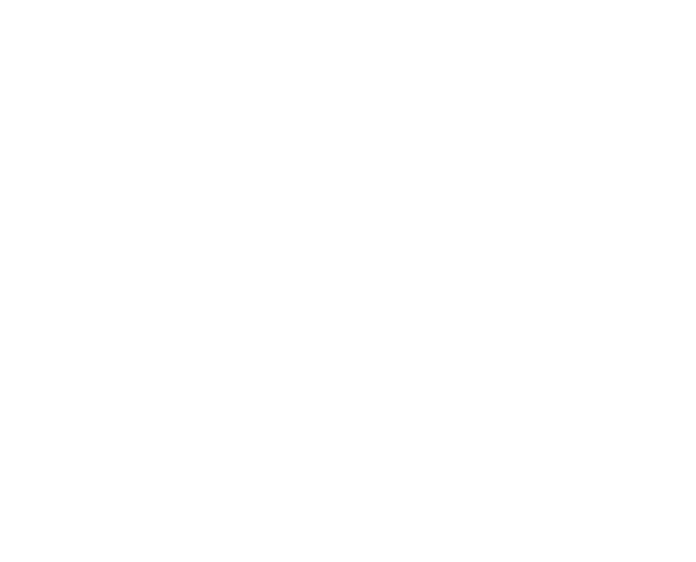
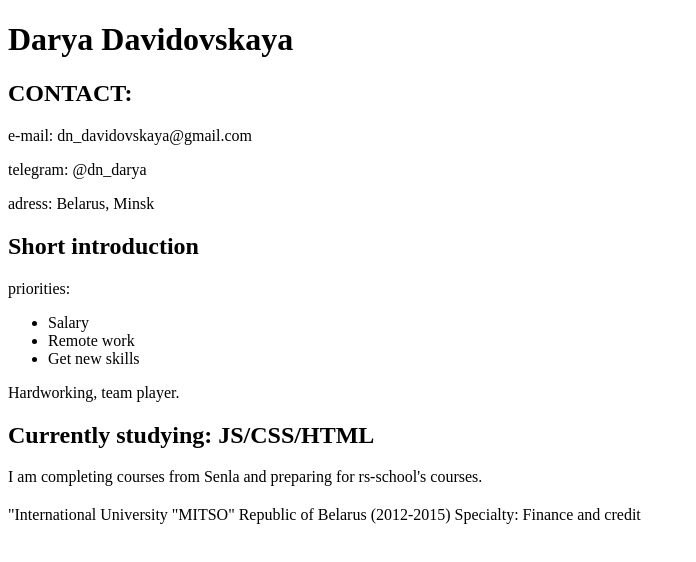
Before and after one commit to Darya-dn/rsschool-cv, a plain HTML site: page index.html in a window 1280 px wide. Shown: the whole page, without its empty margins (0-696 px from the left). Drawn offline with Linux system fonts and the light colour scheme.

Commit message:
feat: add main

```diff
--- a/index.html
+++ b/index.html
@@ -5,5 +5,40 @@
     <title>CV</title>
 </head>
 <body>
+<header class="main-header">
+    <h1 class="main-title">Darya Davidovskaya</h1>
+</header>
+<main>
+    <section class="contacts">
+        <h2>CONTACT:</h2>
+        <p>e-mail: dn_davidovskaya@gmail.com</p>
+        <p>telegram: @dn_darya</p>
+        <p>adress: Belarus, Minsk</p>
+    </section>
+    <section class="about-me">
+        <h2>Short introduction</h2>
+        <p>priorities:</p>
+        <ul class="priorities-list">
+            <li class="priorities-item">Salary</li>
+            <li class="priorities-item">Remote work</li>
+            <li class="priorities-item">Get new skills</li>
+        </ul>
+        <p>Hardworking, team player.</p>
+    </section>
+    <section class="skills">
+        <h2>Currently studying: JS/CSS/HTML</h2>
+    </section>
+    <section class="work-experience">
+        <h2></h2>
+        <p>I am completing courses from Senla and
+            preparing for rs-school's courses.</p>
+    </section>
+    <section class="education">
+        <h2></h2>
+        "International University "MITSO" Republic of Belarus (2012-2015)
+
+        Specialty: Finance and credit
+    </section>
+</main>
 </body>
 </html>
```
